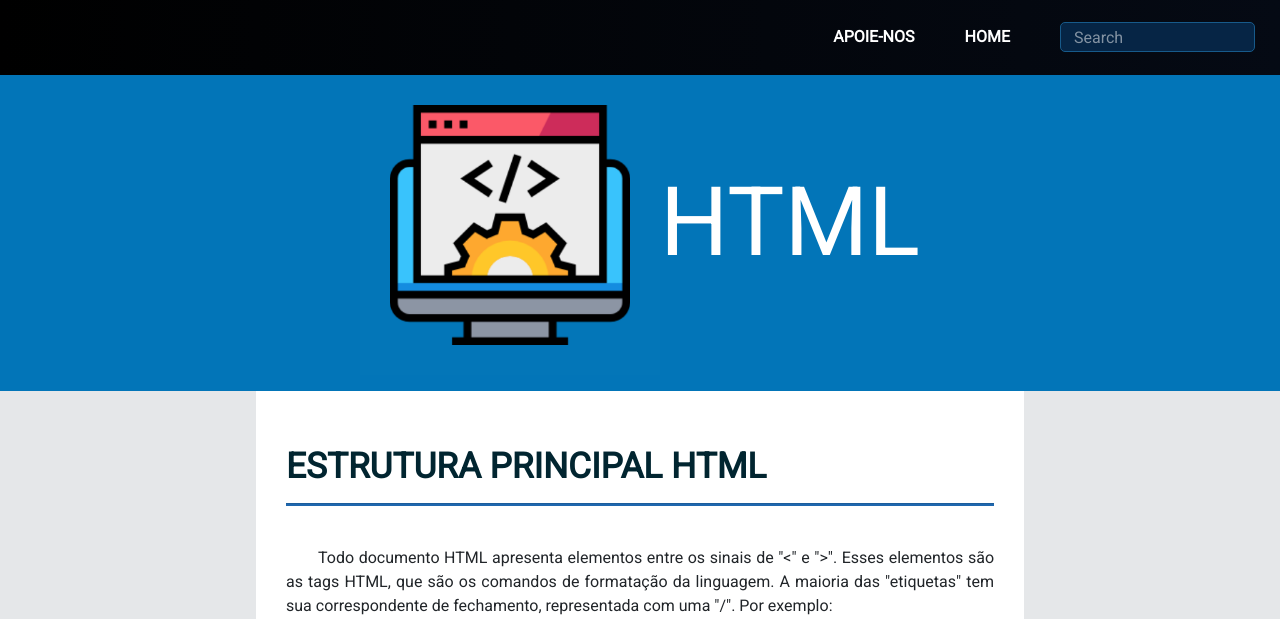
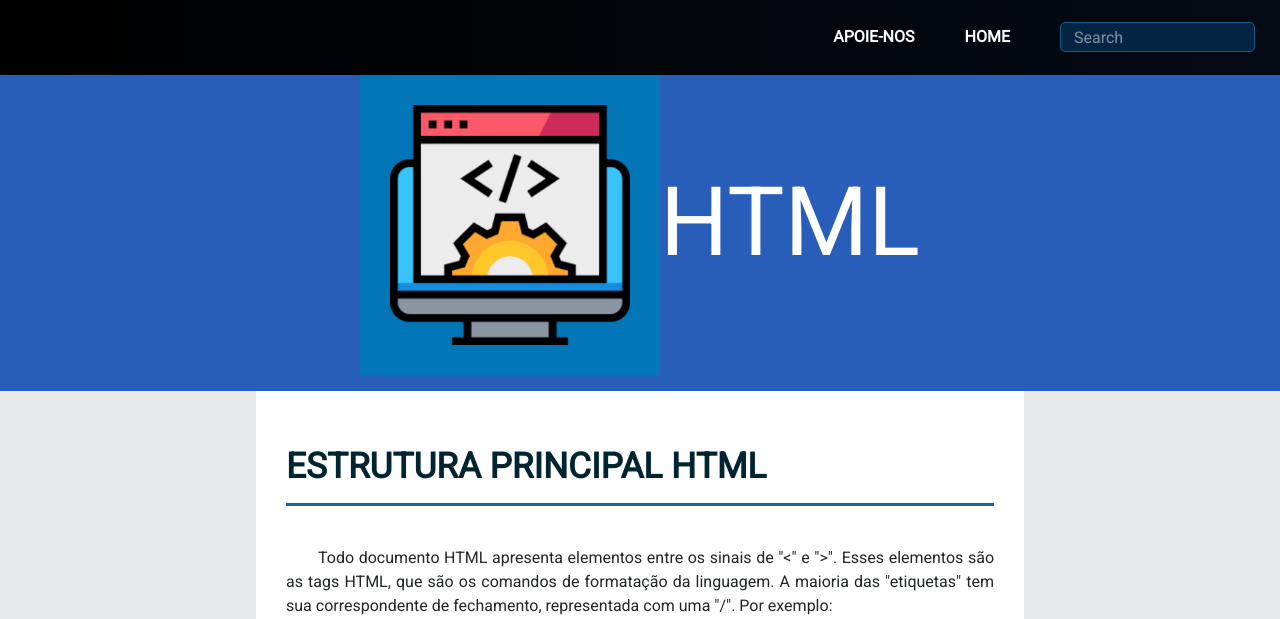
Before and after one commit to LuizFelipeGondim/project-with-flask, a Flask app: page /aula1-html in a window 1280 px wide. Shown: the top 619 px of the page. Run offline with Flask 2, Linux system fonts and the light colour scheme; a user stored in the database is signed in; some libraries are stand-ins or nearby versions.

Commit message:
cor de fundo do titulo alterado

```diff
--- a/templates/cursos/aula1-html.html
+++ b/templates/cursos/aula1-html.html
@@ -4,7 +4,7 @@
 {% endblock title %}
 
 {% block content %}
-<section class="titulo_pag2" style="background-color: #0275b8;">
+<section class="titulo_pag2" style="background-color: #295dba;">
     <figure><img src="static/img/logo-web.png" style="width:300px; height: 300px; margin:auto"></figure>
     <h1>HTML</h1>
 </section>
```
